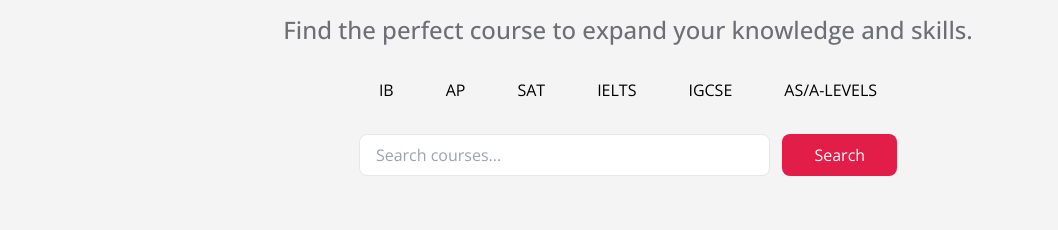
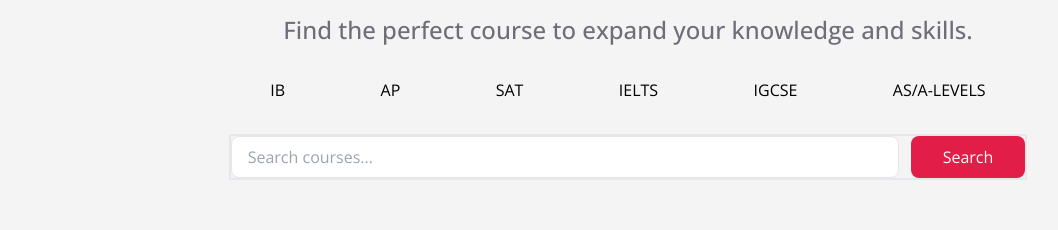
Before and after one commit to 1hojiakbar/course-page, a React (Vite) app: page / in a window 1280 px wide. Shown: the part 166-396 px from the top of the page, without its empty margins (12-1070 px from the left). Built offline with nearby package versions, Linux system fonts and the light colour scheme; no server answers.

Commit message:
title changed

```diff
--- a/src/components/Course/Title.tsx
+++ b/src/components/Course/Title.tsx
@@ -1,6 +1,6 @@
 import React, { useState } from "react";
+import typeFilter from "../../utils/typeFilter";
 import { useFilterContext } from "../../context/FilterContext";
-import typeFilter from "../../utils/typeFilter";
 
 const Title: React.FC = () => {
   const [searchTerm, setSearchTerm] = useState("");
@@ -42,12 +42,12 @@ const Title: React.FC = () => {
         <p className="text-lg md:text-xl lg:text-2xl font-medium text-secondary-color mb-6">
           Find the perfect course to expand your knowledge and skills.
         </p>
-        <div>
+        <div className="w-full lg::w-[70%] md:w-[80%]">
           <div className="flex xl:flex-row lg:flex-row md:flex-row gap-3 flex-col justify-center mb-6 w-full">
             {typeFilter.map((category) => (
               <button
                 key={category}
-                className={`flex w-max px-5 rounded-sm mx-auto py-2 text-center justify-center ${
+                className={`flex lg:w-max md:w-max w-full px-5 rounded-md mx-auto py-2 text-center justify-center ${
                   selectedCategories.includes(category)
                     ? "bg-button-bg text-white"
                     : "btn-outlined"
@@ -58,7 +58,7 @@ const Title: React.FC = () => {
               </button>
             ))}
           </div>
-          <div className="flex flex-col sm:flex-row gap-3 w-full max-w-full lg:max-w-full justify-between">
+          <div className="flex flex-col sm:flex-row gap-3 md:w-full lg:w-full w-[100%] border-2 max-w-full lg:max-w-full justify-between">
             <input
               type="text"
               placeholder="Search courses..."
```
